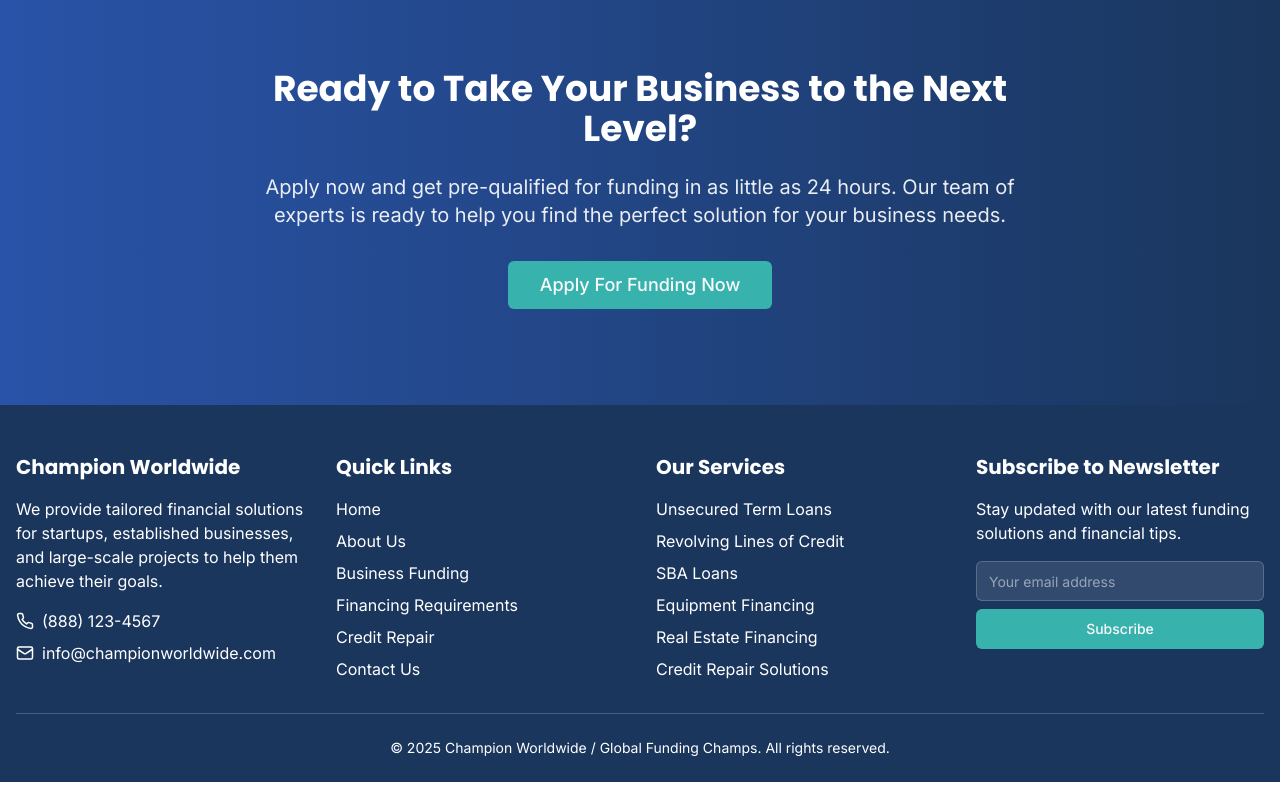
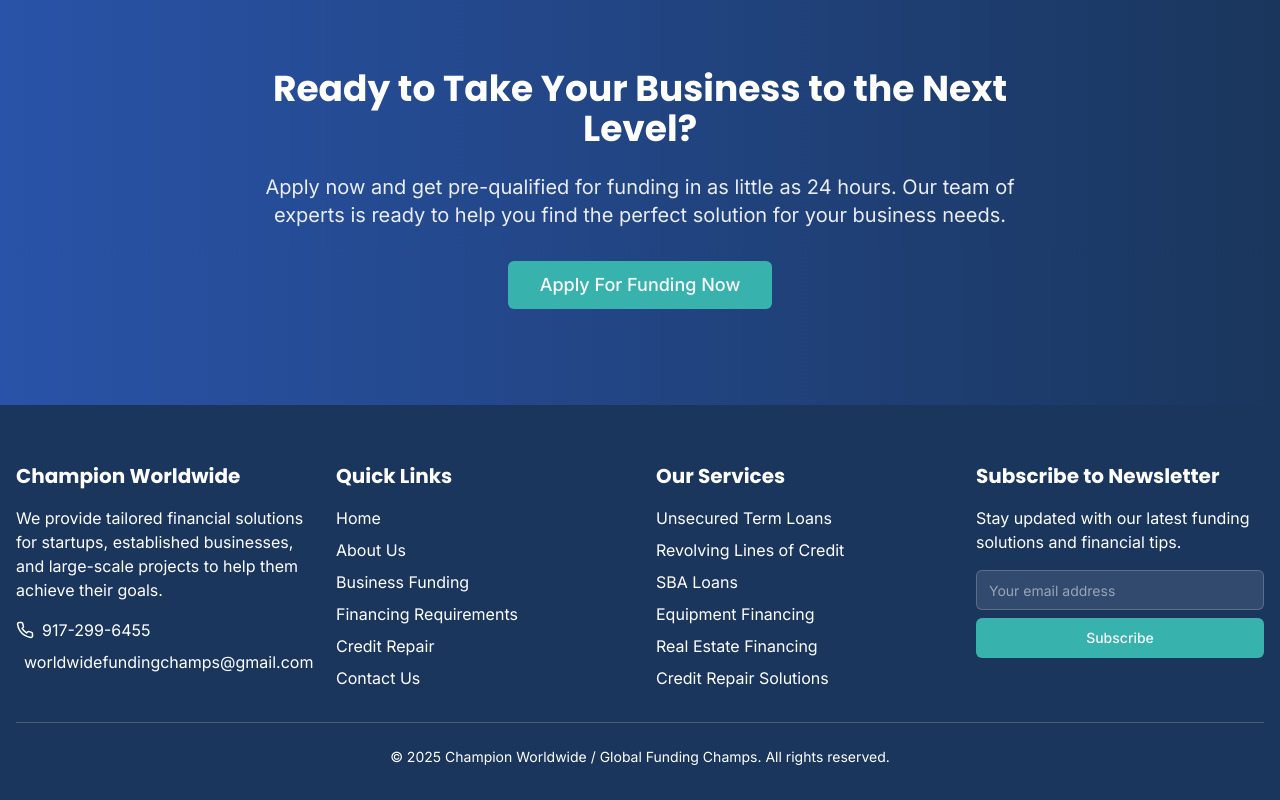
Before and after one commit to mrshehzad1/funding-champs-website-ai-21, a React (Vite) app: page / in a window 1280 px wide. Shown: the part 3561-4361 px from the top of the page. Built offline with nearby package versions, Linux system fonts and the light colour scheme.

Commit message:
Visual edit in Lovable
Edited UI in Lovable

```diff
--- a/src/components/layout/Footer.tsx
+++ b/src/components/layout/Footer.tsx
@@ -1,14 +1,11 @@
-
 import React from "react";
 import { Link } from "react-router-dom";
 import { Input } from "@/components/ui/input";
 import { Button } from "@/components/ui/button";
 import { Mail, Phone } from "lucide-react";
-
 const Footer = () => {
-  return (
-    <footer className="bg-champion-800 text-white pt-12 pb-6">
-      <div className="container mx-auto px-4">
+  return <footer className="bg-champion-800 text-white pt-12 pb-6">
+      <div className="container mx-auto px-4 my-[9px]">
         <div className="grid grid-cols-1 md:grid-cols-2 lg:grid-cols-4 gap-8 mb-8">
           <div>
             <h3 className="text-xl font-bold mb-4">Champion Worldwide</h3>
@@ -18,11 +15,11 @@ const Footer = () => {
             </p>
             <div className="flex items-center space-x-2 mb-2">
               <Phone size={18} />
-              <span>(888) 123-4567</span>
+              <span>917-299-6455</span>
             </div>
             <div className="flex items-center space-x-2">
               <Mail size={18} />
-              <span>info@championworldwide.com</span>
+              <span>worldwidefundingchamps@gmail.com</span>
             </div>
           </div>
 
@@ -68,11 +65,7 @@ const Footer = () => {
               Stay updated with our latest funding solutions and financial tips.
             </p>
             <div className="flex flex-col space-y-2">
-              <Input
-                type="email"
-                placeholder="Your email address"
-                className="bg-white/10 border-white/20 placeholder:text-white/50"
-              />
+              <Input type="email" placeholder="Your email address" className="bg-white/10 border-white/20 placeholder:text-white/50" />
               <Button className="bg-teal-500 hover:bg-teal-600">
                 Subscribe
               </Button>
@@ -84,8 +77,6 @@ const Footer = () => {
           <p>&copy; {new Date().getFullYear()} Champion Worldwide / Global Funding Champs. All rights reserved.</p>
         </div>
       </div>
-    </footer>
-  );
+    </footer>;
 };
-
 export default Footer;
```
